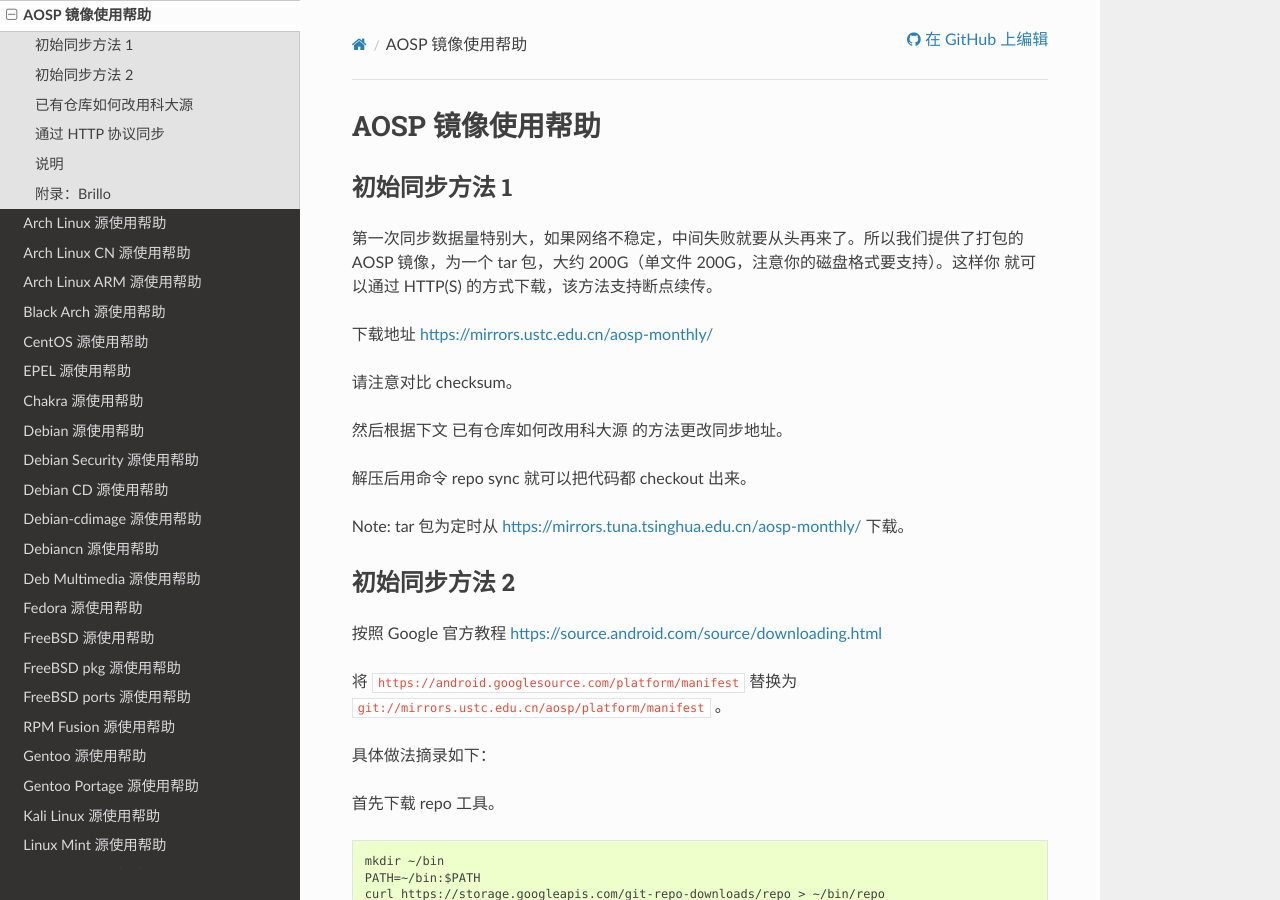
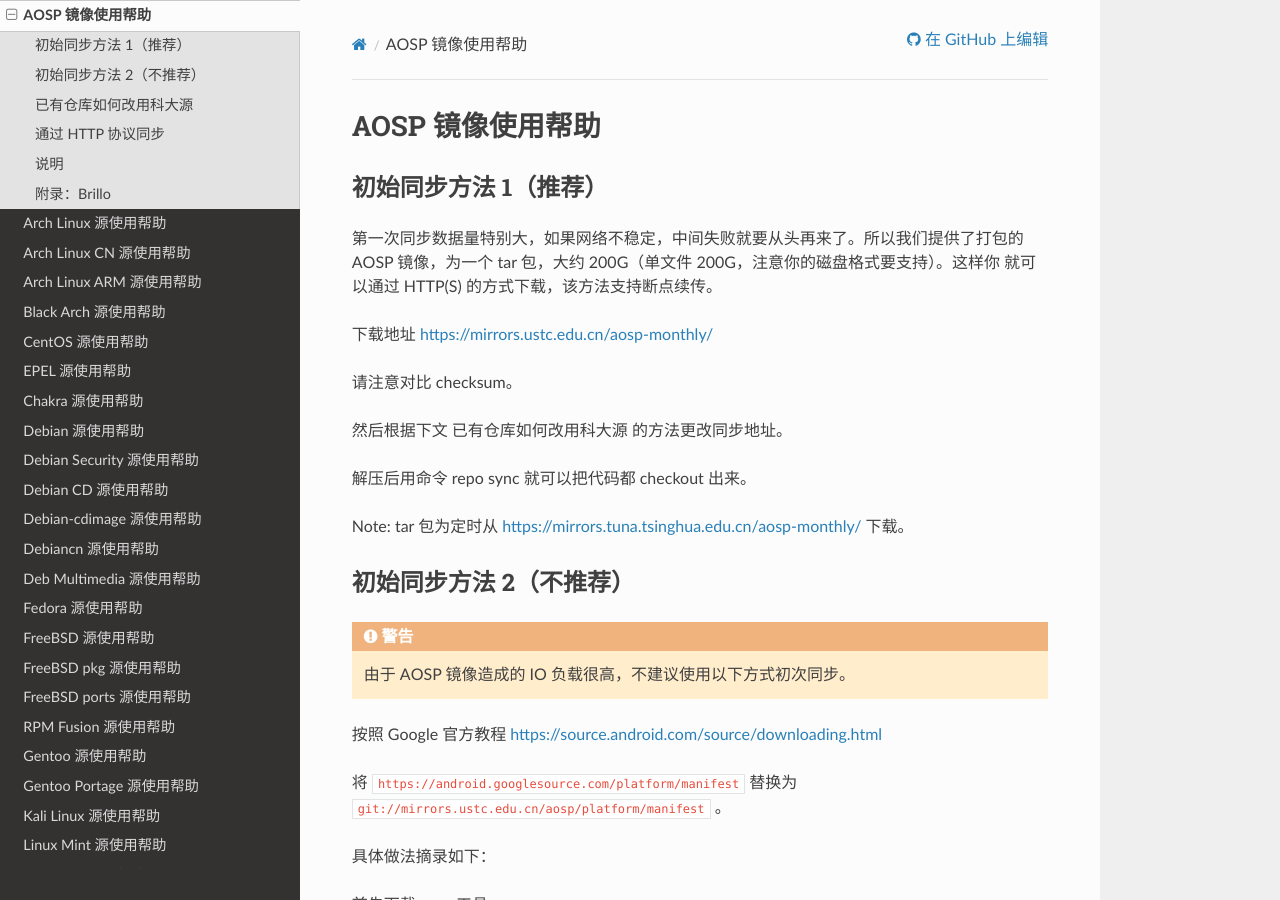
Before and after one commit to ustclug/mirrorhelp, a Sphinx documentation site: the page built from source/aosp.rst, in a window 1280 px wide and 900 px high. Built offline with Sphinx 7.4.7 and the Read the Docs theme 2.0.0, drawn with Linux system fonts in a browser that asks for light colours; pages that are not in the unit, such as notebooks, are missing from menus.

Commit message:
add recommendations about aosp init

```diff
--- a/source/aosp.rst
+++ b/source/aosp.rst
@@ -2,8 +2,8 @@
 AOSP 镜像使用帮助
 =================
 
-初始同步方法 1
-==============
+初始同步方法 1（推荐）
+========================
 
 第一次同步数据量特别大，如果网络不稳定，中间失败就要从头再来了。所以我们提供了打包的
 AOSP 镜像，为一个 tar 包，大约 200G（单文件
@@ -21,8 +21,12 @@
 Note: tar 包为定时从 https://mirrors.tuna.tsinghua.edu.cn/aosp-monthly/
 下载。
 
-初始同步方法 2
-==============
+初始同步方法 2（不推荐）
+=========================
+
+.. warning::
+
+   由于 AOSP 镜像造成的 IO 负载很高，不建议使用以下方式初次同步。
 
 按照 Google 官方教程 https://source.android.com/source/downloading.html
 
```
